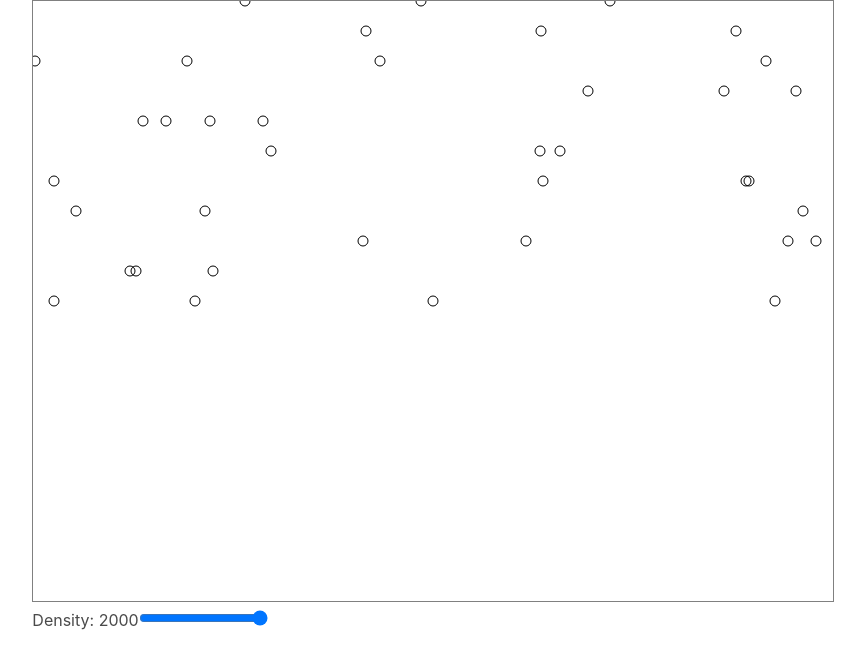
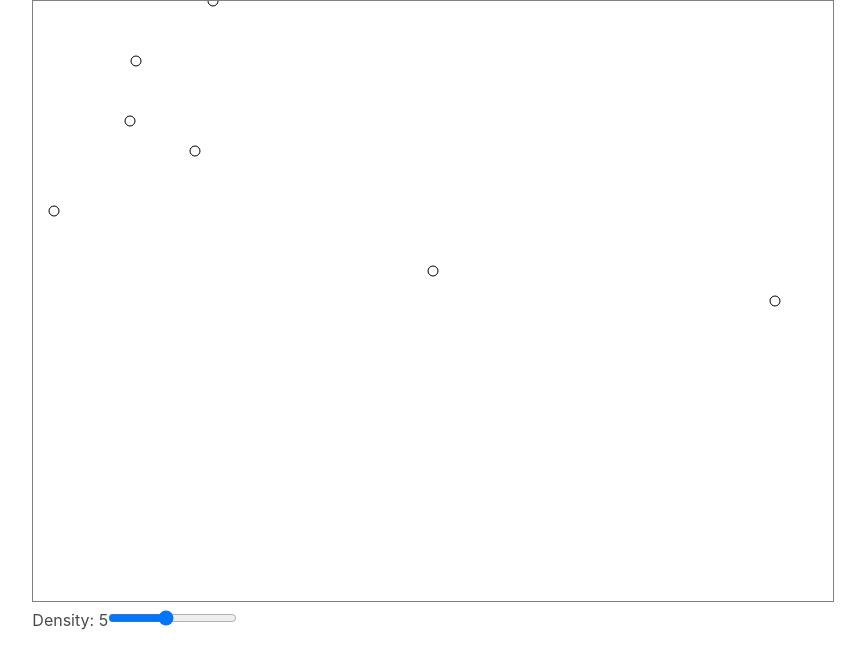
Before and after one commit to puolimatkankrouvi/snowfall, an Angular app: page / in a window 1280 px wide. Shown: the top 668 px of the page, without its empty margins (185-1050 px from the left). Built offline with nearby package versions, Linux system fonts and the light colour scheme.

Commit message:
Density from one to ten

```diff
--- a/src/app/snow-settings/snow-settings.component.html
+++ b/src/app/snow-settings/snow-settings.component.html
@@ -2,9 +2,9 @@
     <label for="#densityInput">Density: {{ density }}</label>
     <input id="densityInput"
            type="range"
-           min=200
-           max=2000
-           step="100"
+           min=1
+           max=10
+           step="1"
            [value]="density"
            (input)="setDensity($event)">
 </div>
--- a/src/app/snow.service.ts
+++ b/src/app/snow.service.ts
@@ -11,7 +11,7 @@ export class SnowService {
   public snowflakeCoordinateChanges$ = new Subject<ReadonlyArray<ICoordinate>>();
   private coordinateGeneration$: Subscription;
 
-  public density: number = 2000;
+  public density: number = 5;
   private densityChanges$ = new Subject<number>();
 
   constructor() {
@@ -54,6 +54,7 @@ export class SnowService {
 }
 
 function generateCoordinate(density: number, max: number): Observable<number> {
-  return timer(0, 2200 - density)
+  const interval = 2200 - (density * 200);
+  return timer(0, interval)
         .pipe(map(_ => (Math.floor(Math.random() * max))));
 }
```
